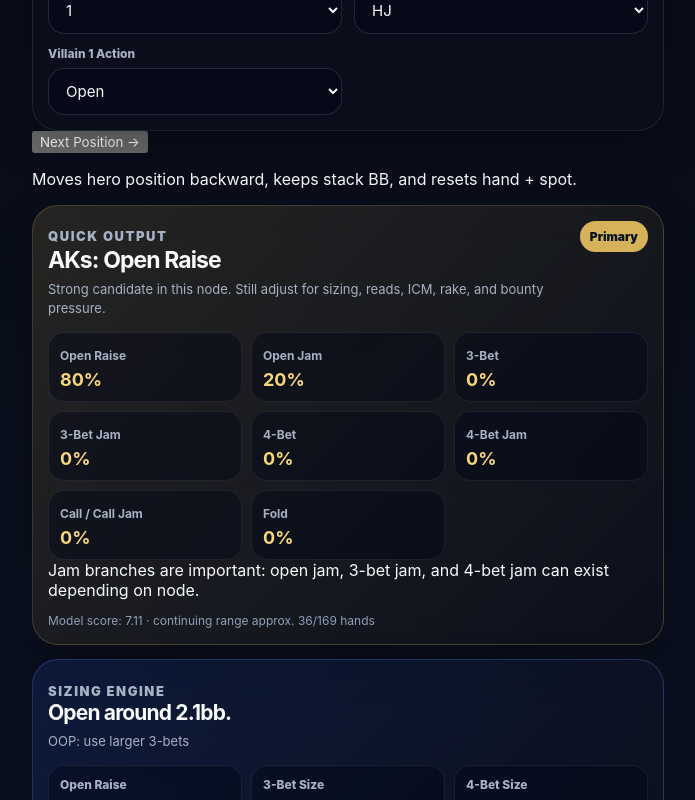
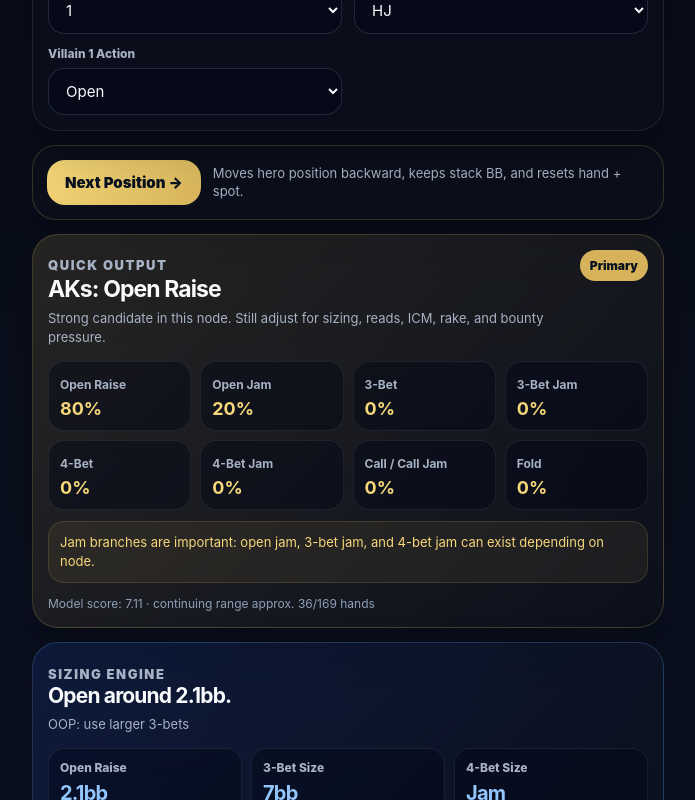
Before and after one commit to gachunw1993-svg/pokercharts_v5, a React (Vite) app: page / in a window 1280 px wide. Shown: the part 758-1558 px from the top of the page, without its empty margins (292-987 px from the left). Built offline with nearby package versions, Linux system fonts and the light colour scheme.

Commit message:
Update style.css
expand decisions

```diff
--- a/src/style.css
+++ b/src/style.css
@@ -61,3 +61,17 @@
 .auditTop p{margin:7px 0 0;color:#C7D2E4;font-size:13px;line-height:1.45}
 .auditCard ul{margin:13px 0 0;padding-left:18px;color:#A7B2C4;font-size:13px;line-height:1.55}
 .auditCard li{margin-bottom:6px}
+
+
+.quickActionCard{margin-top:14px;background:rgba(12,16,27,.78);border:1px solid rgba(214,179,90,.22);border-radius:24px;padding:14px;display:flex;align-items:center;justify-content:space-between;gap:12px;box-shadow:0 18px 45px rgba(0,0,0,.22)}
+.quickActionCard button{border:0;border-radius:18px;padding:13px 18px;background:linear-gradient(135deg,#F6D779,#D6B35A);color:#07111F;font-weight:950;font-size:15px;white-space:nowrap}
+.quickActionCard p{margin:0;color:#A7B2C4;font-size:13px;line-height:1.35}
+@media(max-width:430px){.quickActionCard{flex-direction:column;align-items:stretch}.quickActionCard button{width:100%}}
+
+
+.jamModeNote{margin-top:11px;background:rgba(214,179,90,.08);border:1px solid rgba(214,179,90,.18);border-radius:16px;padding:11px;color:#F6D779;font-size:13px;line-height:1.45}
+@media(min-width:520px){.freqGrid{grid-template-columns:repeat(4,1fr)}}
+
+
+.actionBreakdown{grid-template-columns:repeat(2,1fr)}
+@media(min-width:640px){.actionBreakdown{grid-template-columns:repeat(4,1fr)}}
```
